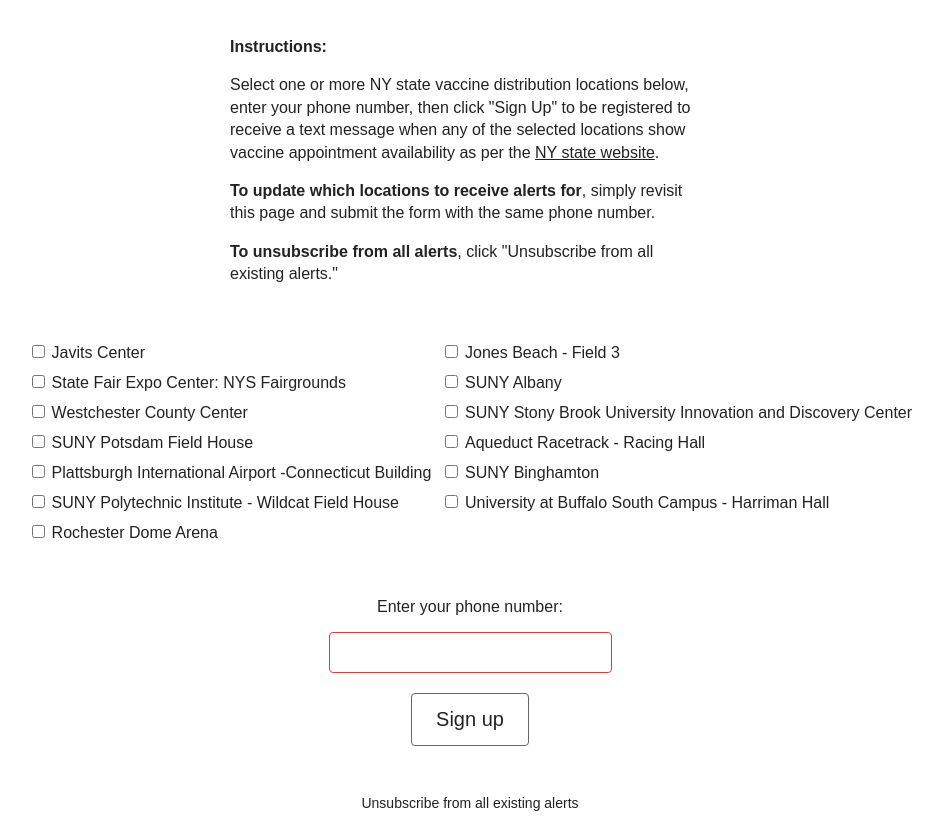
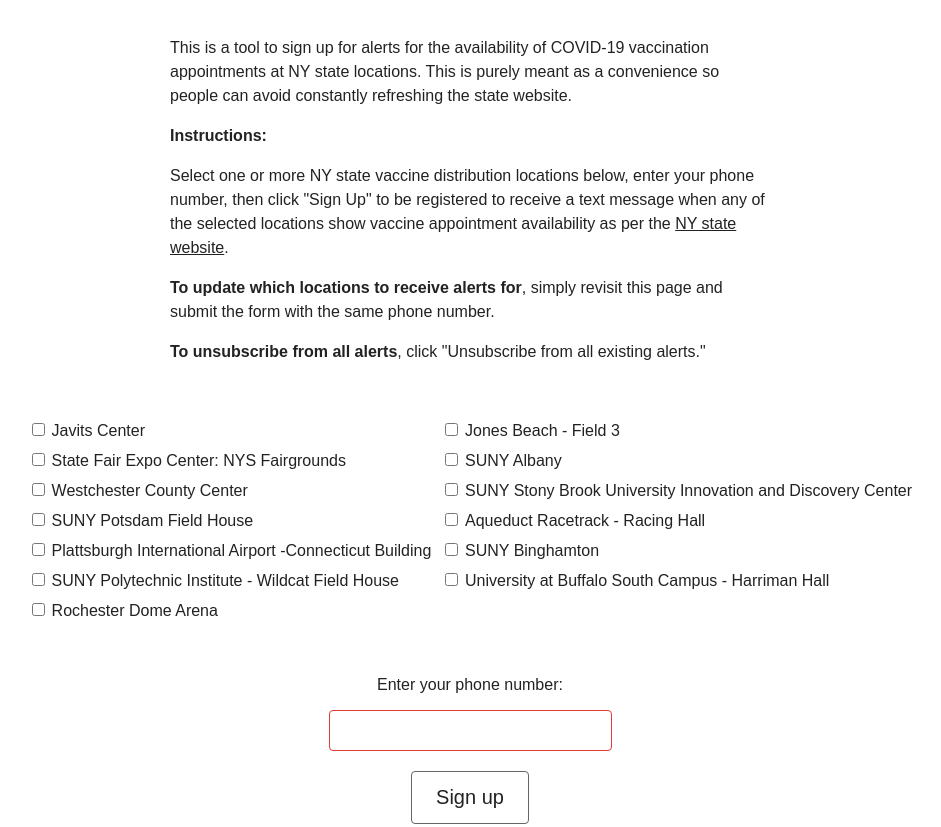
Before and after one commit to fernap3/ny-vaccine-alert, a website: page index.html in a window 1280 px wide. Shown: the top 827 px of the page, without its empty margins (170-1111 px from the left). Drawn offline with Linux system fonts and the light colour scheme.

Commit message:
Update copy and add meta tags

```diff
--- a/index.html
+++ b/index.html
@@ -2,9 +2,11 @@
 <html lang="en">
 <head>
 	<meta charset="UTF-8">
+	<title>Get alerts for appointment availability at NY state vaccination sites</title>
 	<meta name="viewport" content="width=device-width, initial-scale=1.0">
-	<title>Get alerts for the NY state vaccine</title>
+	<meta name="description" content="A tool that provides alerts through text message for when COVID-19 vaccination appointments become available as per the NY state website.">
 	<meta name="color-scheme" content="dark light">
+	<link rel="canonical" href="https://nyvaccinealert.com">
 </head>
 <body>
 	<style>
@@ -129,8 +131,8 @@
 		}
 
 		#instructions {
-			max-width: 480px;
-			line-height: 1.4em;
+			max-width: 600px;
+			line-height: 1.5em;
 		}
 
 		#instructions-header {
@@ -149,6 +151,7 @@
 		}
 	</style>
 	<div id="instructions">
+		<p>This is a tool to sign up for alerts for the availability of COVID-19 vaccination appointments at NY state locations. This is purely meant as a convenience so people can avoid constantly refreshing the state website.</p>
 		<p id="instructions-header">Instructions:</p>
 		<p>
 			Select one or more NY state vaccine distribution locations below, enter your phone number, then click "Sign Up" to
```
